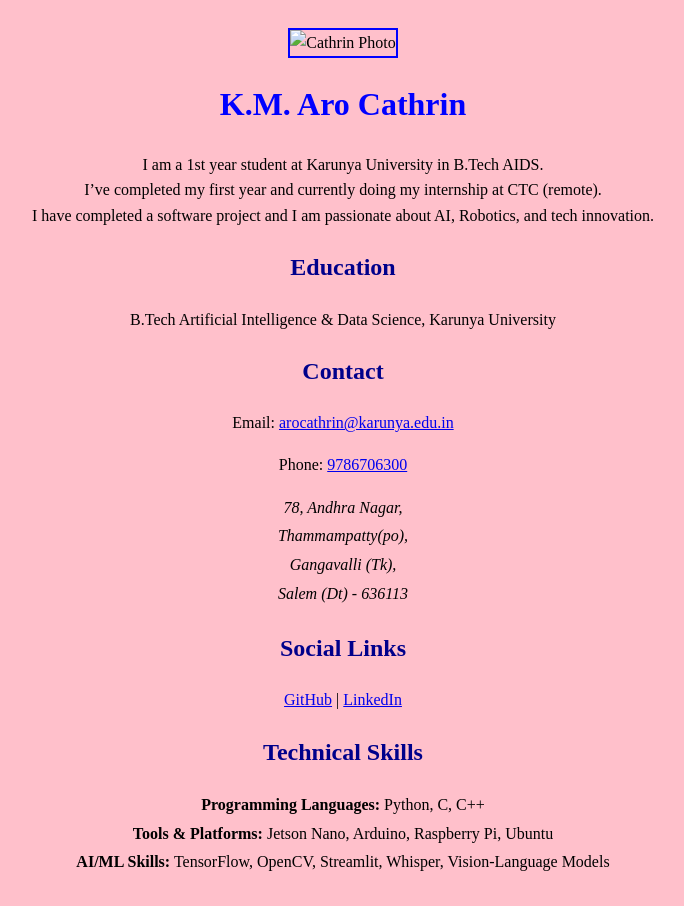
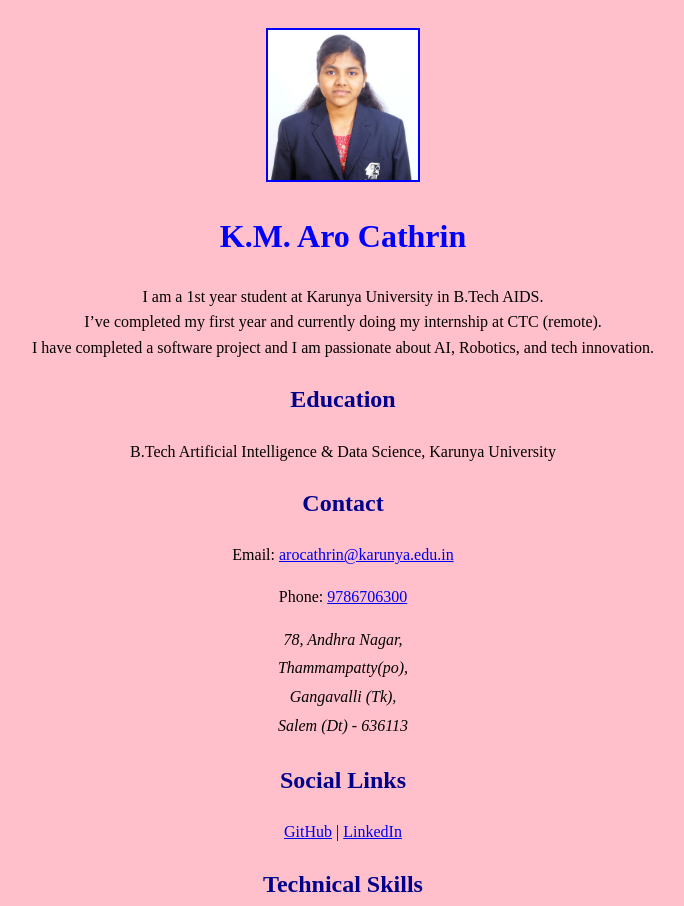
Before and after one commit to Arocathrin/personal-profile-page, a plain HTML site: page index.html in a window 1280 px wide. Shown: the top 906 px of the page, without its empty margins (297-981 px from the left). Drawn offline with Linux system fonts and the light colour scheme.

Commit message:
Update index.html

```diff
--- a/index.html
+++ b/index.html
@@ -7,7 +7,7 @@
 <body style="font-family: Times new roman; background-color: pink; line-height: 1.6;">
 
   <div style="text-align: center;">
-    <img src="cathrin.jpeg" alt="Cathrin Photo" style="width:150px; height:150px; border:2px solid blue; margin-top:20px;">
+    <img src="cathrin.jpg" alt="Cathrin Photo" style="width:150px; height:150px; border:2px solid blue; margin-top:20px;">
     <h1 style="color: blue;">K.M. Aro Cathrin</h1>
     <p style="font-size: 16px;">
       I am a 1st year student at Karunya University in B.Tech AIDS.<br>
```
